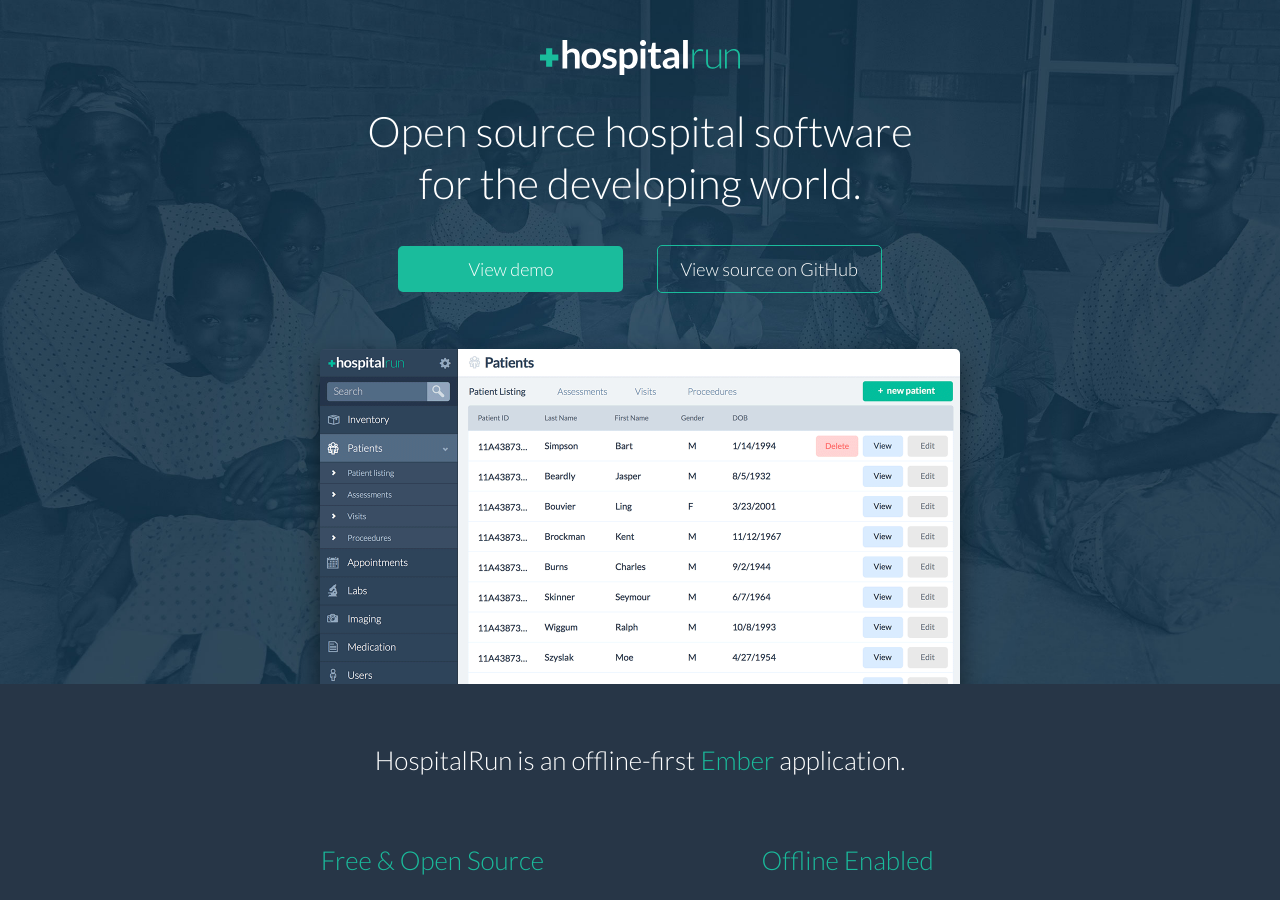
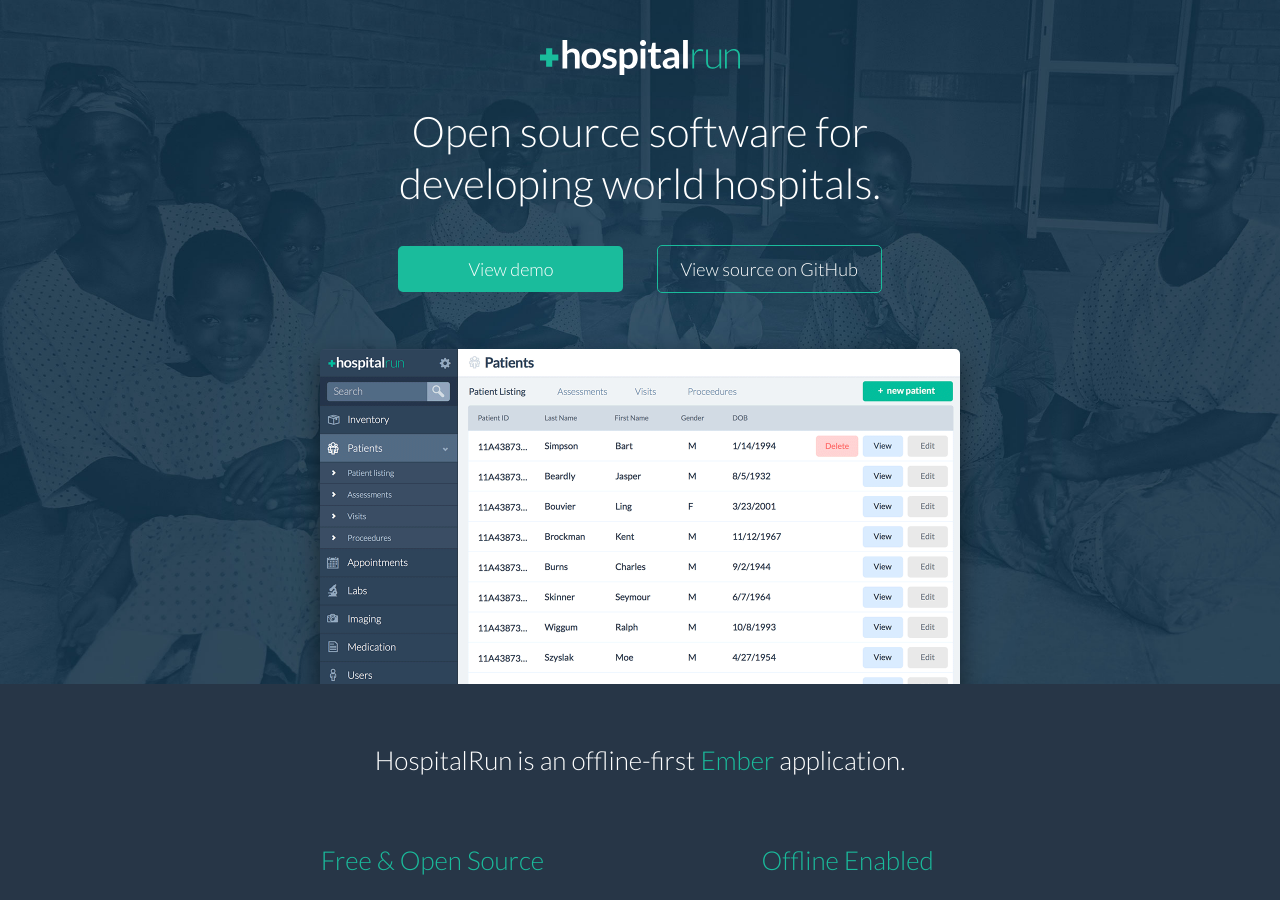
Before and after one commit to HospitalRun/hospitalrun.io, a Jekyll site: the page built from index.html, in a window 1280 px wide and 900 px high. Built offline with Jekyll 4.4.1, drawn with Linux system fonts in a browser that asks for light colours.

Commit message:
Another language shot

```diff
--- a/_includes/home/hero.html
+++ b/_includes/home/hero.html
@@ -1,7 +1,7 @@
 <div class="home-hero">
   <div class="wrapper">
 
-    <h1 class="hero-heading">Open source hospital software<br>for the developing world.</h1>
+    <h1 class="hero-heading">Open source software for<br> developing world hospitals.</h1>
 
     <div class="cta-row">
       <a href="/demo" class="cta primary">View demo</a>
```
